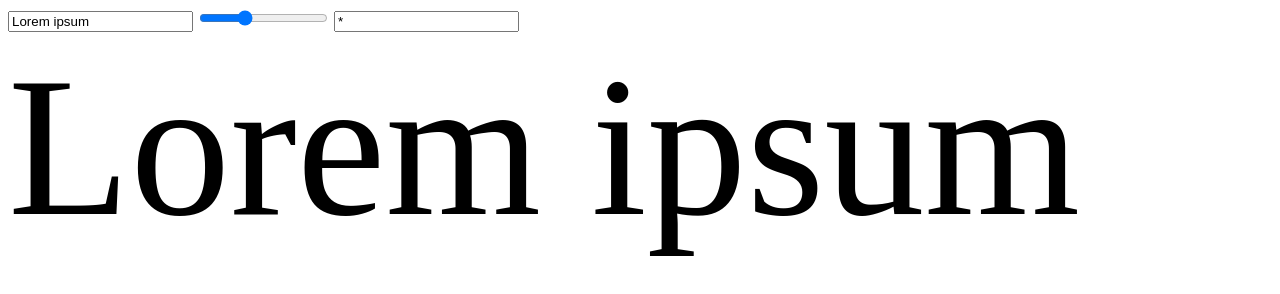
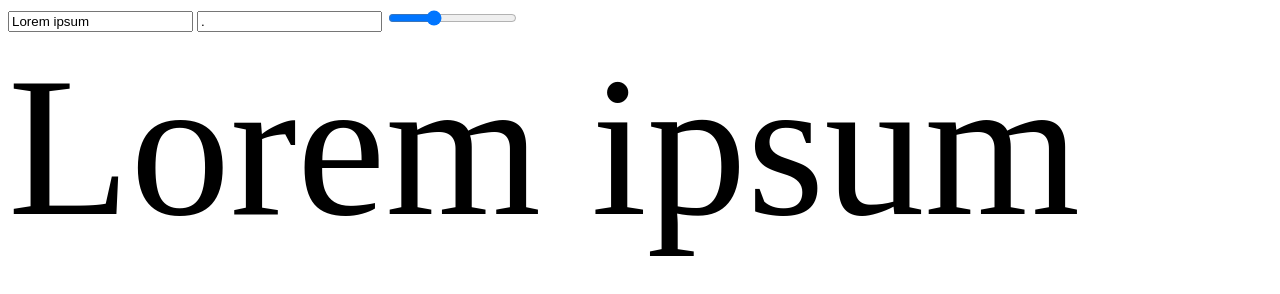
Before and after one commit to KajizukaTaichi/config_space, a plain HTML site: page index.html in a window 1280 px wide. Drawn offline with Linux system fonts and the light colour scheme.

Commit message:
Update index.html

```diff
--- a/index.html
+++ b/index.html
@@ -8,8 +8,8 @@
 
     <body>
         <input id="data-input" type="text" value="Lorem ipsum" />
+        <input id="target-regex" type="text" value="." />
         <input id="space-length" type="range" value="0" min="-50" max="100" />
-        <input id="target-regex" type="text" value="*" />
         <div id="show-area"></div>
         <script src="script.js"></script>
     </body>
```
